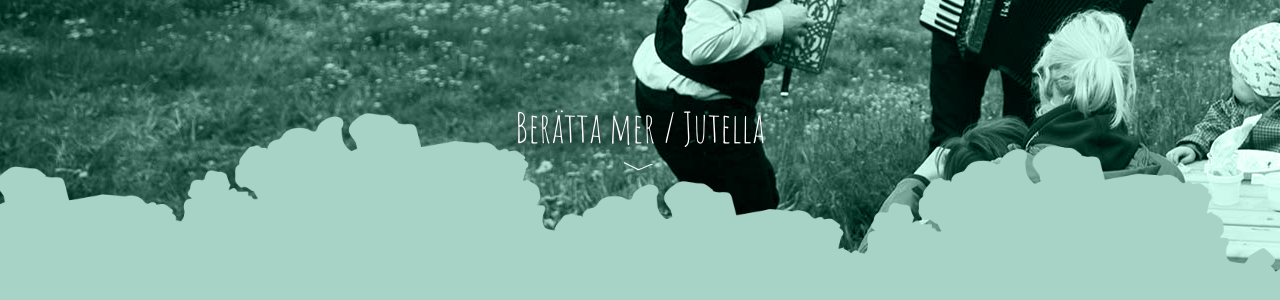
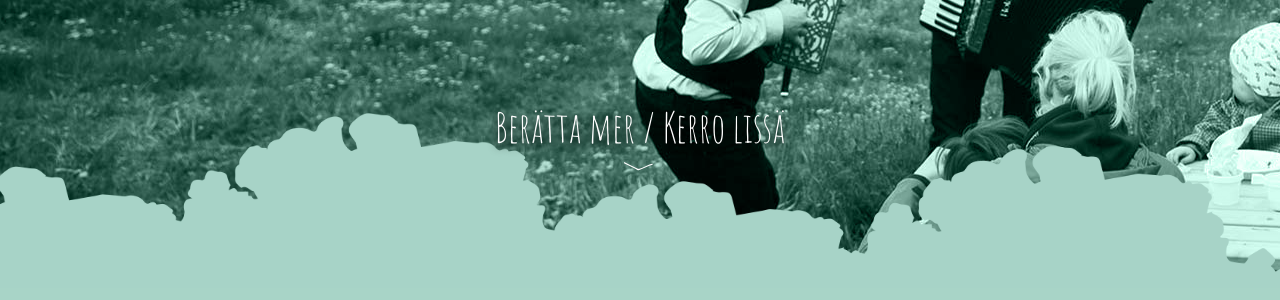
Before and after one commit to kulturlava/kulturlava.github.io, a Jekyll site: the page built from index.md, in a window 1280 px wide. Shown: the part 612-912 px from the top of the page. Built offline with Jekyll 4.4.1, drawn with Linux system fonts in a browser that asks for light colours; some web fonts are replaced.

Commit message:
Add update takeover.more

```diff
--- a/_data/strings/fit.yaml
+++ b/_data/strings/fit.yaml
@@ -174,5 +174,5 @@ form:
         p: Olet nyt ilmottautunu, älä unoha maksaa osallistumisesta
 credits:
 takeover:
-    more: Jutella
+    more: Kerro lissä
     signup: Kirjota meän newsletterhin
```
